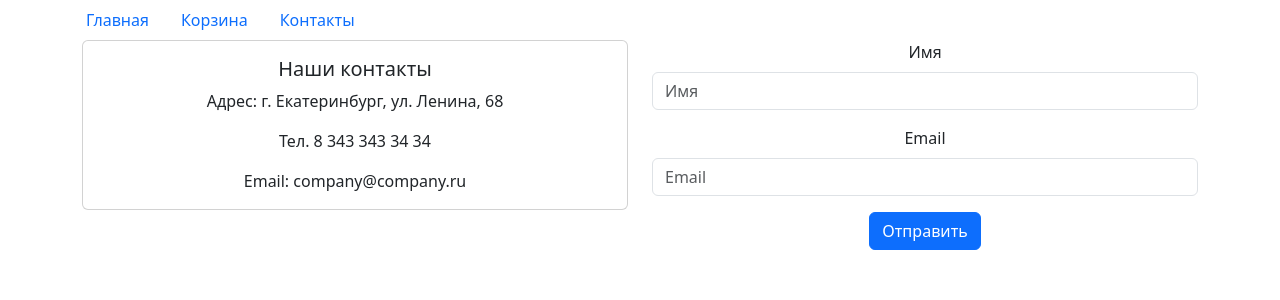
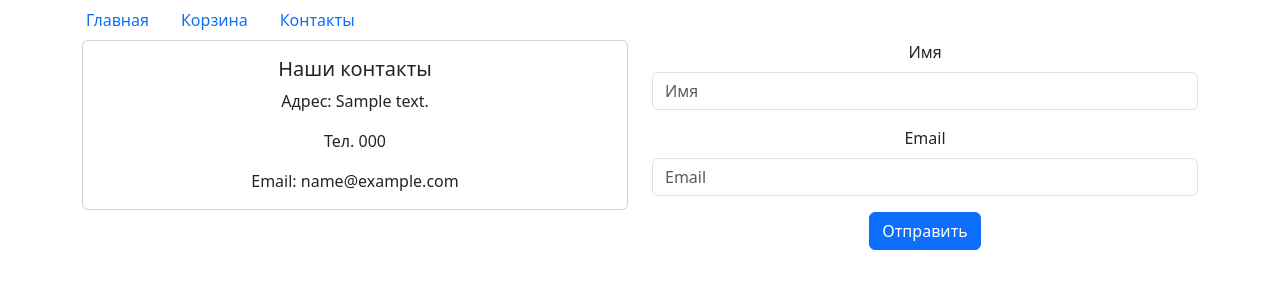
Before and after one commit to UlianaSem/webstore_project, a Django app: page /contacts/ in a window 1280 px wide. Shown: the top 300 px of the page. Run offline with Django 4.2, Linux system fonts and the light colour scheme; tables that the repository leaves empty hold one stand-in row (values such as "Sample post").

Commit message:
Change displaying contact details

```diff
--- a/catalog/templates/catalog/contacts.html
+++ b/catalog/templates/catalog/contacts.html
@@ -29,13 +29,13 @@
                         <div class="card-body">
                             <h5 class="card-title">Наши контакты</h5>
                             <p class="card-text">
-                                Адрес: г. Екатеринбург, ул. Ленина, 68
+                                Адрес: {{ address }}
                             </p>
                             <p class="card-text">
-                                Тел. 8 343 343 34 34
+                                Тел. {{ telephone_number }}
                             </p>
                             <p class="card-text">
-                                Email: company@company.ru
+                                Email: {{ email }}
                             </p>
                         </div>
                     </div>
--- a/catalog/views.py
+++ b/catalog/views.py
@@ -1,5 +1,5 @@
 from django.shortcuts import render
-from catalog.models import Product
+from catalog.models import Product, ContactData
 
 
 def home(request):
@@ -13,4 +13,7 @@ def contacts(request):
         name = request.POST.get('name')
         email = request.POST.get('email')
         print(f'User {name} asks to contact her/him by email {email}')
-    return render(request, 'catalog/contacts.html')
+
+    contact_data = ContactData.objects.get(pk=1).__dict__
+
+    return render(request, 'catalog/contacts.html', contact_data)
```
